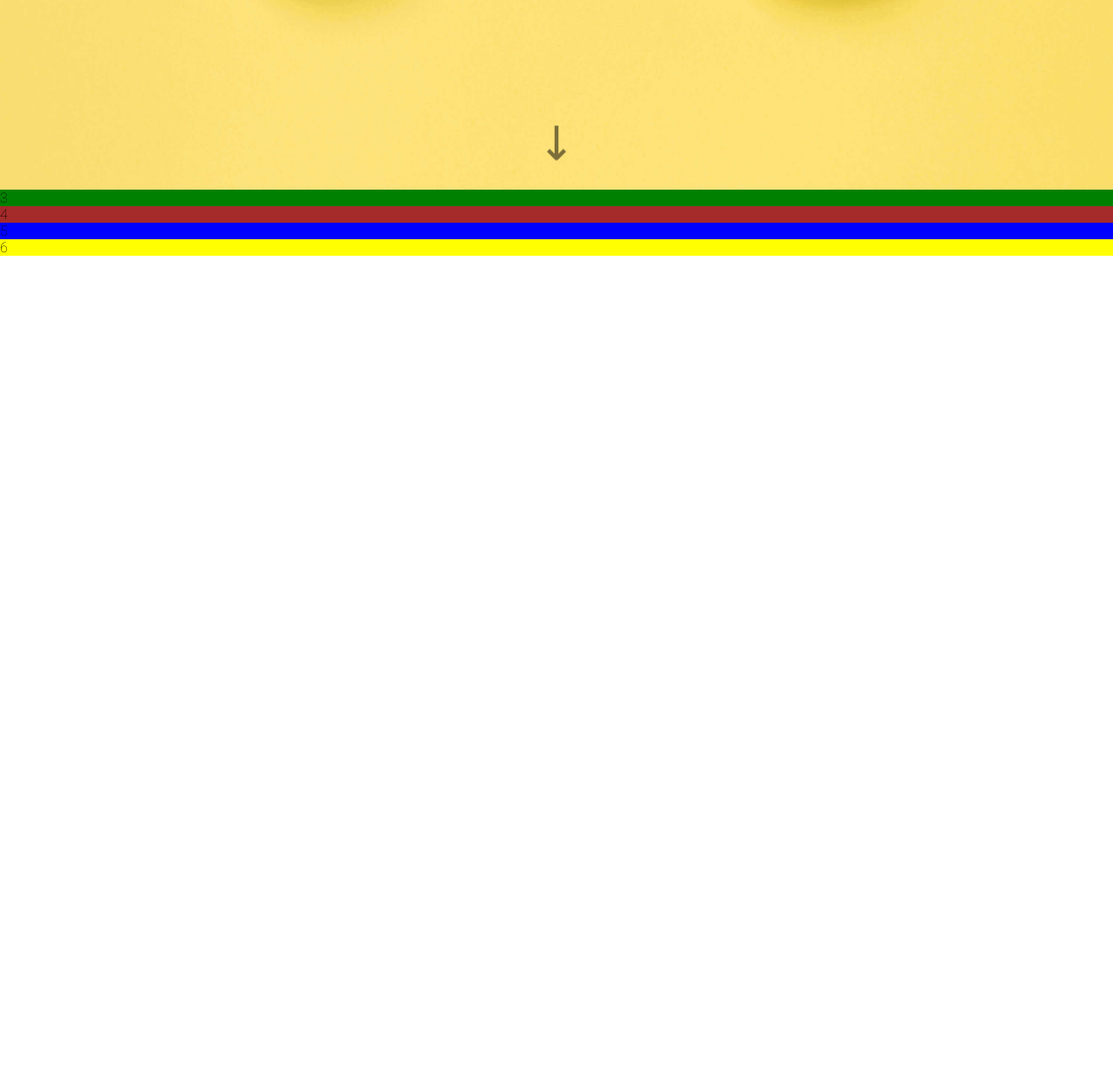
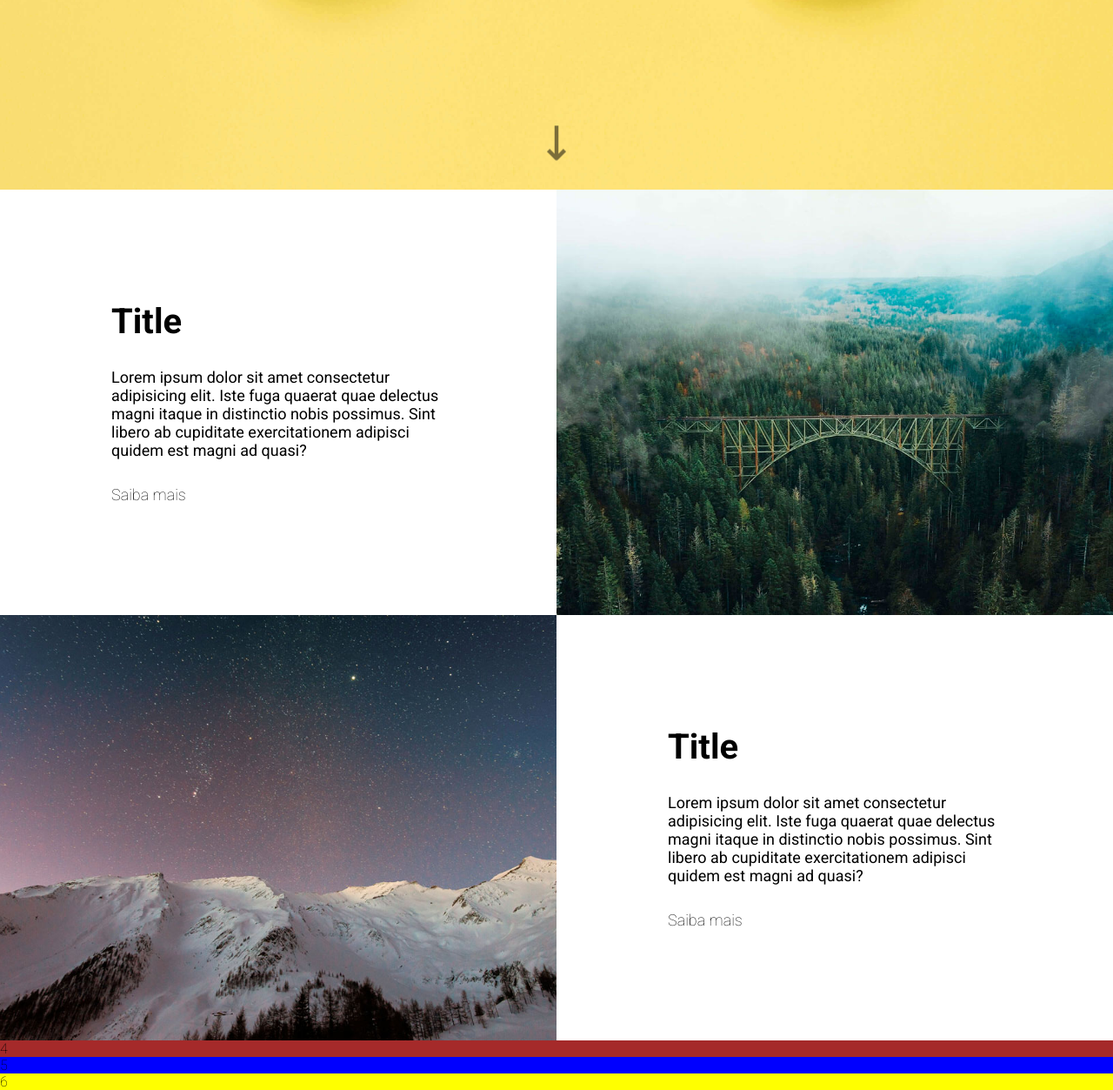
Before and after one commit to NandhoRoss/projeto-landing-page, a plain HTML site: page index.html in a window 1280 px wide. Shown: the part 569-1822 px from the top of the page at 87% size. Before the commit the page ends 863 px from the top, so only its background shows below. Drawn offline with Linux system fonts and the light colour scheme.

Commit message:
foi feito processo de html e css da section about

```diff
--- a/index.html
+++ b/index.html
@@ -47,7 +47,19 @@
         <h2>We make cool things</h2>
     </section>
 
-    <section class="about">3
+    <section class="about">
+        <div class="item">
+            <h3>Title</h3>
+            <p>Lorem ipsum dolor sit amet consectetur adipisicing elit. Iste fuga quaerat quae delectus magni itaque in distinctio nobis possimus. Sint libero ab cupiditate exercitationem adipisci quidem est magni ad quasi?</p>
+            <a href="" class="btn-know-more">Saiba mais</a>
+        </div>
+        <div class="image right"></div>
+        <div class="image left"></div>
+        <div class="item">
+            <h3>Title</h3>
+            <p>Lorem ipsum dolor sit amet consectetur adipisicing elit. Iste fuga quaerat quae delectus magni itaque in distinctio nobis possimus. Sint libero ab cupiditate exercitationem adipisci quidem est magni ad quasi?</p>
+            <a href="" class="btn-know-more">Saiba mais</a>
+        </div>
     </section>
 
     <section class="services">4
--- a/src/css/style.css
+++ b/src/css/style.css
@@ -87,7 +87,65 @@ body {
 
 .about {
     grid-area: about;
-    background-color: green;
+    display: grid;
+    background-color: #fff;
+    grid-template-columns: 1fr 1fr;
+    max-width: var(--max-width-size);
+    margin: 0 auto;
+}
+
+.about .item {
+    padding: 20%;
+    display: flex;
+    flex-direction: column;
+    justify-content: center;
+    align-content: center;
+}
+
+.about .item h3{
+    font-weight: 700;
+    font-size: 4rem;
+}
+
+.about .item p{
+    font-size: 1.8rem;
+    margin: 30px 0;
+    font-weight: 400;
+}
+
+.about ,.item .btn-know-more {
+    font-size: 1.8rem;
+    align-self: flex-start;
+}
+
+.about ,.item .btn-know-more:hover {
+    font-weight: 700;
+}
+
+.about .image {
+    height: 100%;
+    width: 100%;
+}
+
+.about .image.right {
+    background: url('../images/bridge.jpg')center center no-repeat;
+    background-size: cover;
+}
+
+.about .image.left {
+    background: url('../images/sky.jpg')center center no-repeat;
+    background-size: cover;
+}
+
+@media (max-width: 425px) {
+    .about .item {
+        text-align: center;
+    }
+
+    .about {
+        grid-template-columns: 1fr;
+        grid-template-rows: repeat(4, 1fr);
+    }
 }
 
 /* SERVICES */
```
